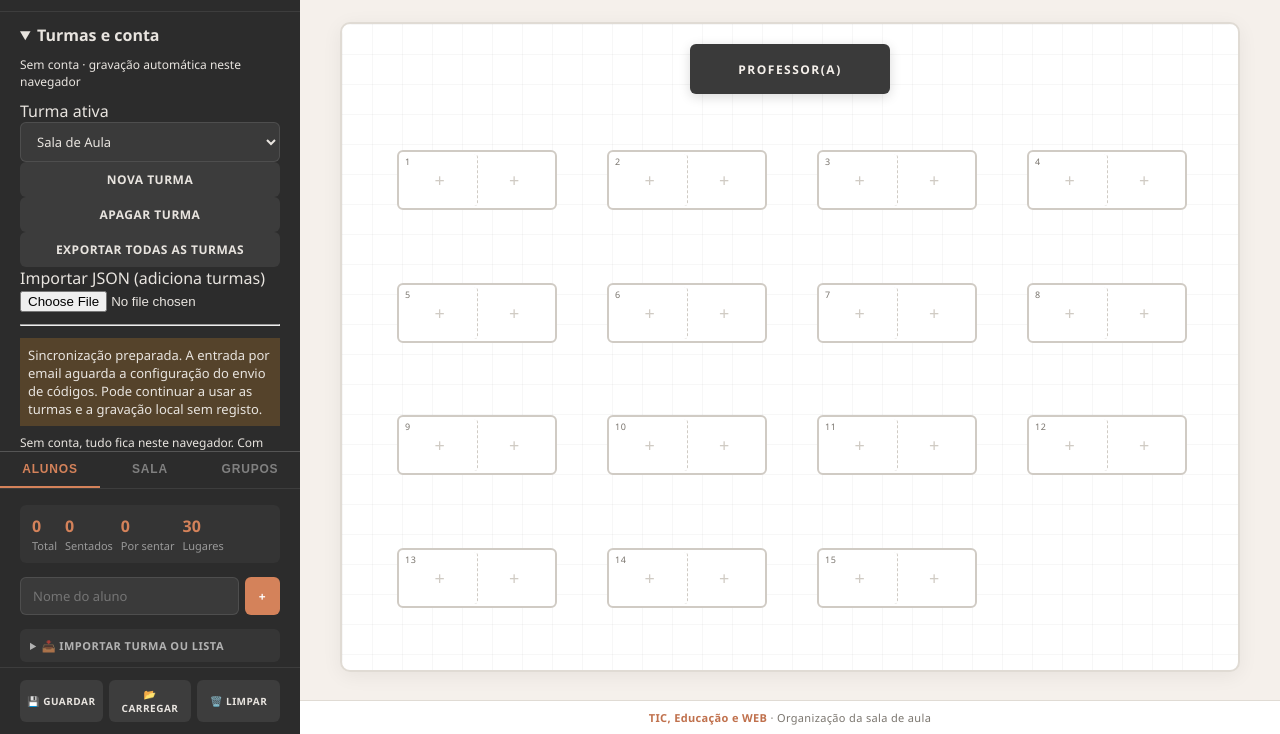
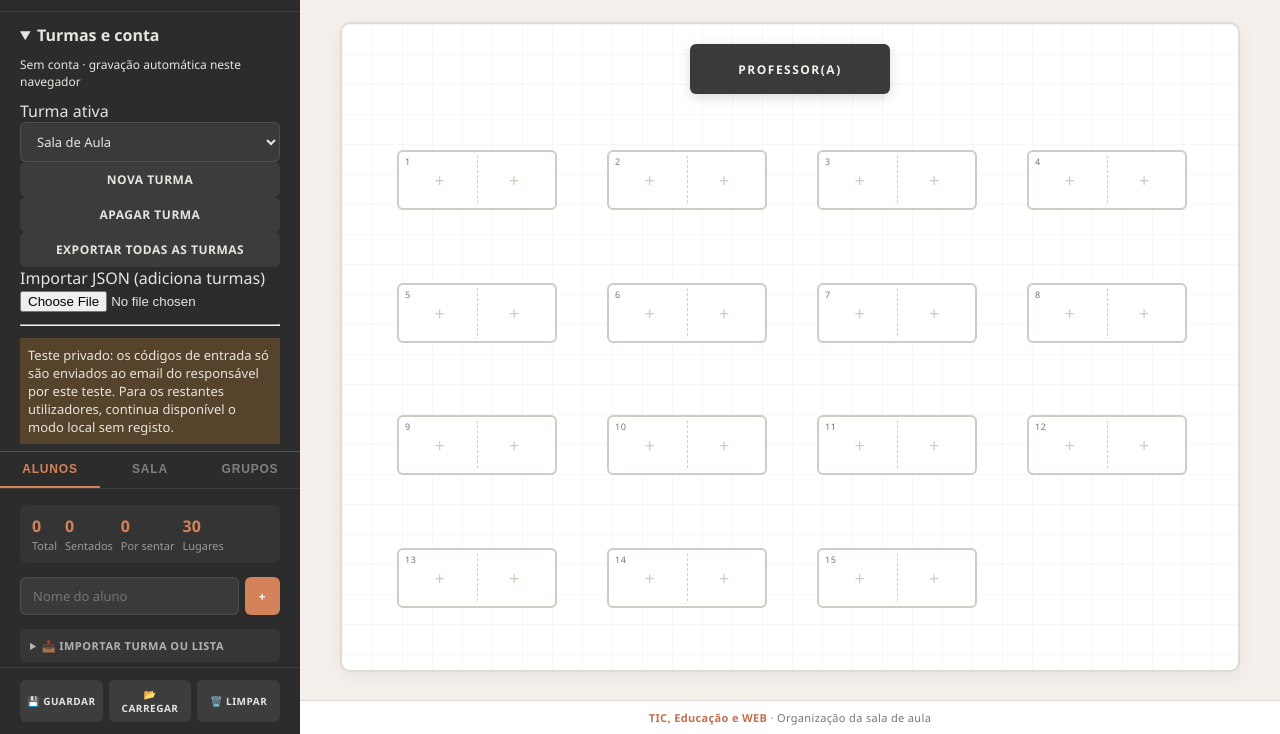
Before and after one commit to insolitos/planta_sala, a plain HTML site: page index.html in a window 1280 px wide. Both pictures are taken after a click on the heading "Turmas e conta". Shown: the part 66-800 px from the top of the page. Drawn offline with Linux system fonts and the light colour scheme.

Commit message:
Enable owner-only Resend email test with clear public notice

```diff
--- a/account.js
+++ b/account.js
@@ -11,7 +11,7 @@
   const configured = Boolean(window.PLANTA_CONFIG?.url && window.PLANTA_CONFIG?.publishableKey && window.PLANTA_CONFIG?.authReady !== false);
   if (!configured) {
     for (const id of ['account-email','account-code','cloud-consent','send-code','verify-code']) el(id).disabled = true;
-  } else if (el('cloud-unavailable')) el('cloud-unavailable').hidden = true;
+  } else if (el('cloud-unavailable')) el('cloud-unavailable').hidden = !window.PLANTA_CONFIG?.testMode;
   const status = text => { el('sync-status').textContent = text; };
   const active = () => workspace.classes.find(c => c.id === workspace.activeId);
   function download(value, name) {
--- a/config.js
+++ b/config.js
@@ -2,5 +2,6 @@
 window.PLANTA_CONFIG = {
   url: 'https://trtxpjomznvdkeptzjfy.supabase.co',
   publishableKey: 'sb_publishable_mPh2t2RjieZI_WZ-SSrRcg_VJcVu8di',
-  authReady: false // Ativar após configurar SMTP e testar o código de email.
+  authReady: true,
+  testMode: true // Resend restringe os destinatários ao titular da conta.
 };
--- a/index.html
+++ b/index.html
@@ -922,7 +922,7 @@ body {
       <label>Importar JSON (adiciona turmas)<input id="restore-all" type="file" accept=".json,application/json" style="width:100%"></label>
       <hr style="margin:12px 0">
       <div id="account-login">
-        <p id="cloud-unavailable" role="note" style="padding:8px;background:#55432b;font-size:13px">Sincronização preparada. A entrada por email aguarda a configuração do envio de códigos. Pode continuar a usar as turmas e a gravação local sem registo.</p>
+        <p id="cloud-unavailable" role="note" style="padding:8px;background:#55432b;font-size:13px">Teste privado: os códigos de entrada só são enviados ao email do responsável por este teste. Para os restantes utilizadores, continua disponível o modo local sem registo.</p>
         <p style="font-size:12px;margin:8px 0">Sem conta, tudo fica neste navegador. Com conta, as turmas da conta são enviadas ao Supabase. Use nomes abreviados ou códigos dos alunos. As turmas locais só são copiadas quando o pedir.</p>
         <label style="font-size:12px"><input id="cloud-consent" type="checkbox"> Compreendo e pretendo usar a sincronização.</label>
         <label for="account-email">Email</label><input id="account-email" class="form-input" type="email" required autocomplete="email">
```
